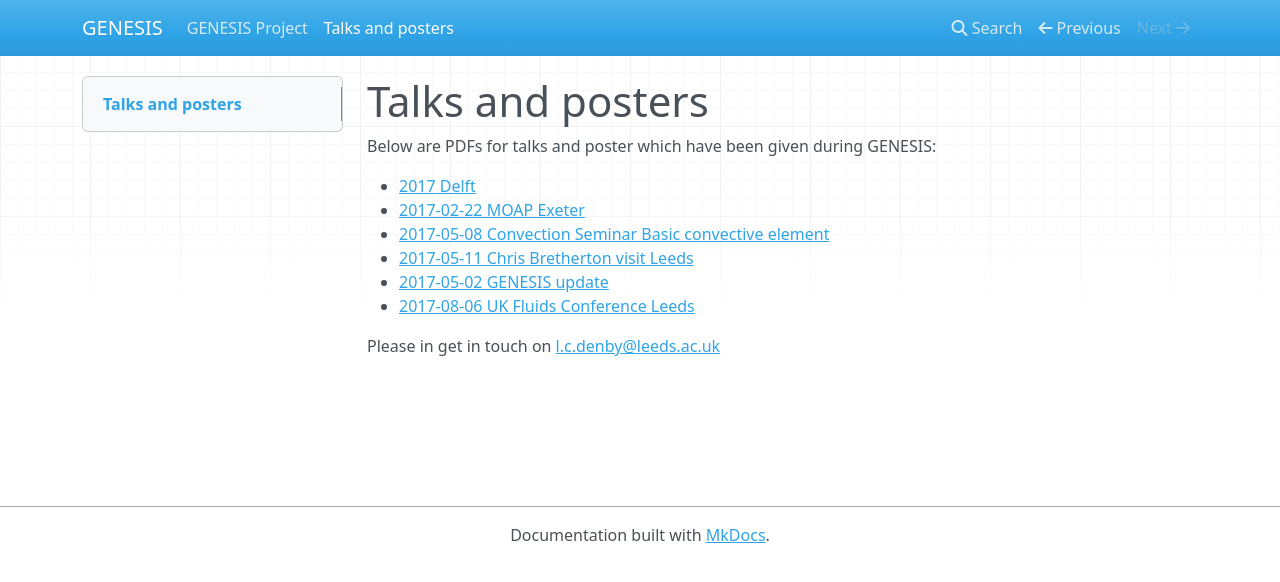
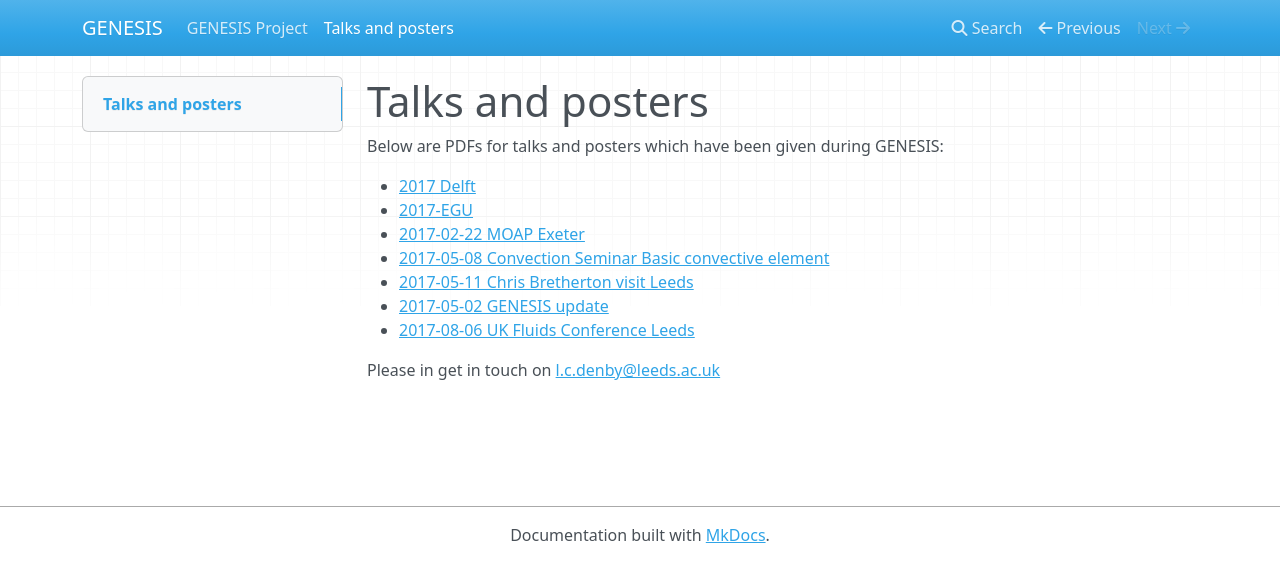
Before and after one commit to leifdenby/GENESIS-website, an MkDocs documentation site: the page built from docs/talks_and_posters.md, in a window 1280 px wide. Shown: the top 582 px of the page. Built offline with MkDocs 1.6.1, drawn with Linux system fonts in a browser that asks for light colours; nearby versions of some CDN libraries.

Commit message:
Add EGU poster

```diff
--- a/docs/talks_and_posters.md
+++ b/docs/talks_and_posters.md
@@ -1,9 +1,10 @@
 
 # Talks and posters
 
-Below are PDFs for talks and poster which have been given during GENESIS:
+Below are PDFs for talks and posters which have been given during GENESIS:
 
 - [2017 Delft](files/posters/2017_Delft.pdf)
+- [2017-EGU](files/posters/2017-EGU.pdf)
 - [2017-02-22 MOAP Exeter](files/posters/2017-02-22_MOAP_Exeter.pdf)
 - [2017-05-08 Convection Seminar  Basic convective element](files/presentations/2017-05-08_Convection_Seminar__Basic_convective_element.pdf)
 - [2017-05-11 Chris Bretherton visit Leeds](files/presentations/2017-05-11_Chris_Bretherton_visit_Leeds.pdf)
```
Also changed, not shown: 1 other file.
